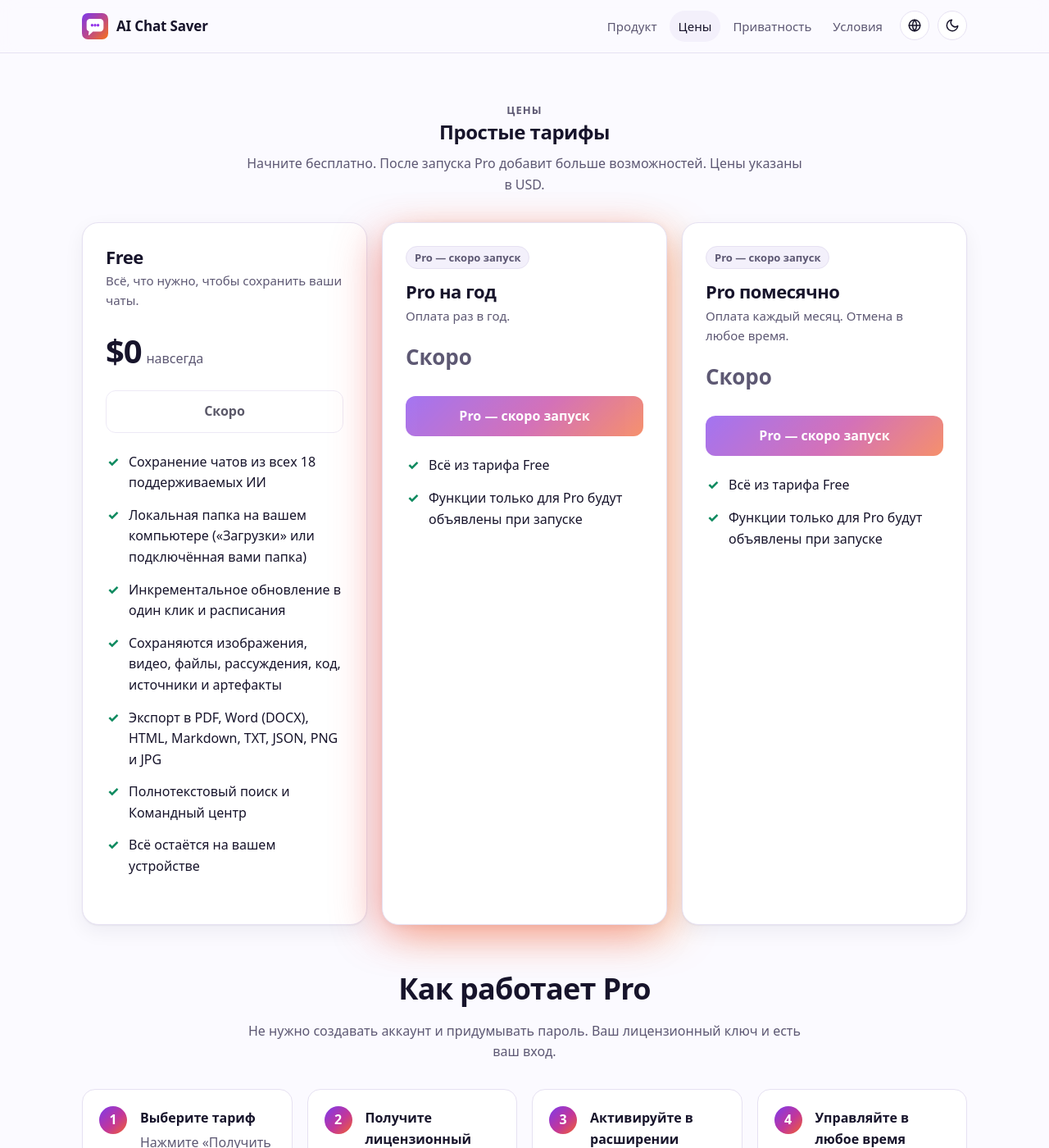
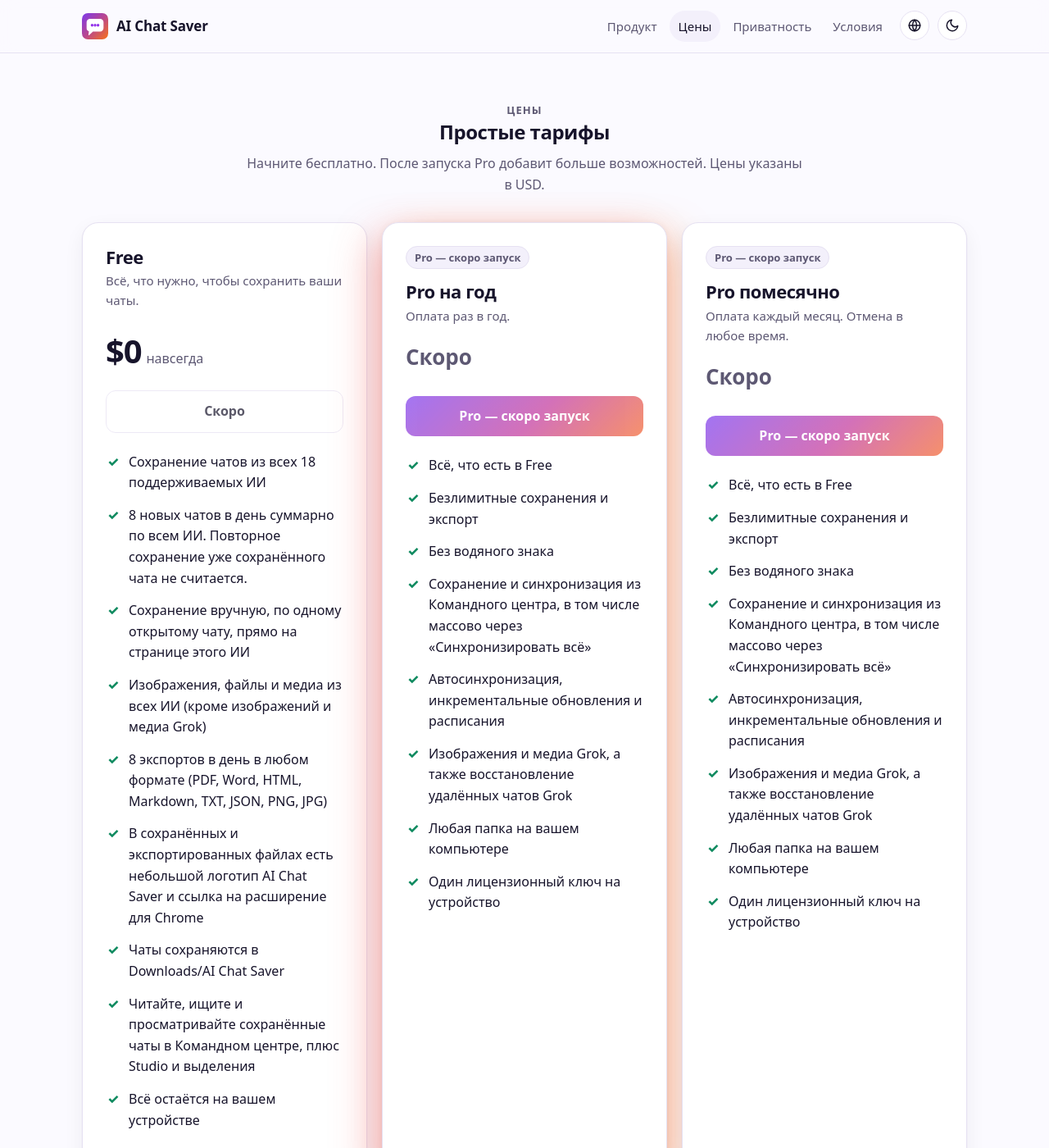
Before and after one commit to aichatsaver/aichatsaver.github.io, a Jekyll site: the page built from ru/pricing.html, in a window 1280 px wide and 1400 px high. Shown: the whole window at 82% size. Built offline with Jekyll 4.4.1, drawn with Linux system fonts in a browser that asks for light colours.

Commit message:
Pricing: finalized Free/Pro feature lists (ru)

```diff
--- a/_data/i18n/ru.yml
+++ b/_data/i18n/ru.yml
@@ -32,16 +32,24 @@
   description: 'AI Chat Saver — расширение для браузера, которое сохраняет ваши чаты из 18 ИИ-ассистентов в локальную папку: обновление в один клик, поиск и экспорт, который выглядит как оригинальные сайты.'
   pro_status: Pro — скоро запуск
   free_features:
-  - Сохранение чатов из всех 18 поддерживаемых ИИ
-  - Локальная папка на вашем компьютере («Загрузки» или подключённая вами папка)
-  - Инкрементальное обновление в один клик и расписания
-  - Сохраняются изображения, видео, файлы, рассуждения, код, источники и артефакты
-  - Экспорт в PDF, Word (DOCX), HTML, Markdown, TXT, JSON, PNG и JPG
-  - Полнотекстовый поиск и Командный центр
-  - Всё остаётся на вашем устройстве
+  - "Сохранение чатов из всех 18 поддерживаемых ИИ"
+  - "8 новых чатов в день суммарно по всем ИИ. Повторное сохранение уже сохранённого чата не считается."
+  - "Сохранение вручную, по одному открытому чату, прямо на странице этого ИИ"
+  - "Изображения, файлы и медиа из всех ИИ (кроме изображений и медиа Grok)"
+  - "8 экспортов в день в любом формате (PDF, Word, HTML, Markdown, TXT, JSON, PNG, JPG)"
+  - "В сохранённых и экспортированных файлах есть небольшой логотип AI Chat Saver и ссылка на расширение для Chrome"
+  - "Чаты сохраняются в Downloads/AI Chat Saver"
+  - "Читайте, ищите и просматривайте сохранённые чаты в Командном центре, плюс Studio и выделения"
+  - "Всё остаётся на вашем устройстве"
   pro_features:
-  - Всё из тарифа Free
-  - Функции только для Pro будут объявлены при запуске
+  - "Всё, что есть в Free"
+  - "Безлимитные сохранения и экспорт"
+  - "Без водяного знака"
+  - "Сохранение и синхронизация из Командного центра, в том числе массово через «Синхронизировать всё»"
+  - "Автосинхронизация, инкрементальные обновления и расписания"
+  - "Изображения и медиа Grok, а также восстановление удалённых чатов Grok"
+  - "Любая папка на вашем компьютере"
+  - "Один лицензионный ключ на устройство"
 home:
   title: Продукт
   logo_alt: Логотип %name%
@@ -92,7 +100,7 @@
   - q: Нужен ли мне аккаунт?
     a: Нет. %name% использует сессии, которые у вас уже есть на каждом сайте ИИ. Pro работает по лицензионному ключу от нашего платёжного партнёра Freemius. Вставьте его в расширение один раз — и вы вошли.
   - q: Где сохраняются мои чаты?
-    a: В папке Downloads/AI Chat Saver на вашем компьютере (по папке на каждый ИИ) или в подключённой вами папке. Копия также хранится в локальном хранилище браузера, чтобы поиск работал мгновенно.
+    a: "В папке Downloads/AI Chat Saver на вашем компьютере (по папке на каждый ИИ). С Pro можно выбрать любую папку на компьютере. Копия также хранится в локальном хранилище браузера, чтобы поиск работал мгновенно."
   - q: Что будет, если сайт ИИ изменится?
     a: После каждой синхронизации расширение проверяет все ИИ. Если сайт изменился и сохранение перестало работать, вы получите одно уведомление и баннер, а неудачный запуск никогда не перезапишет успешно сохранённый чат.
   - q: Это бесплатно?
```
